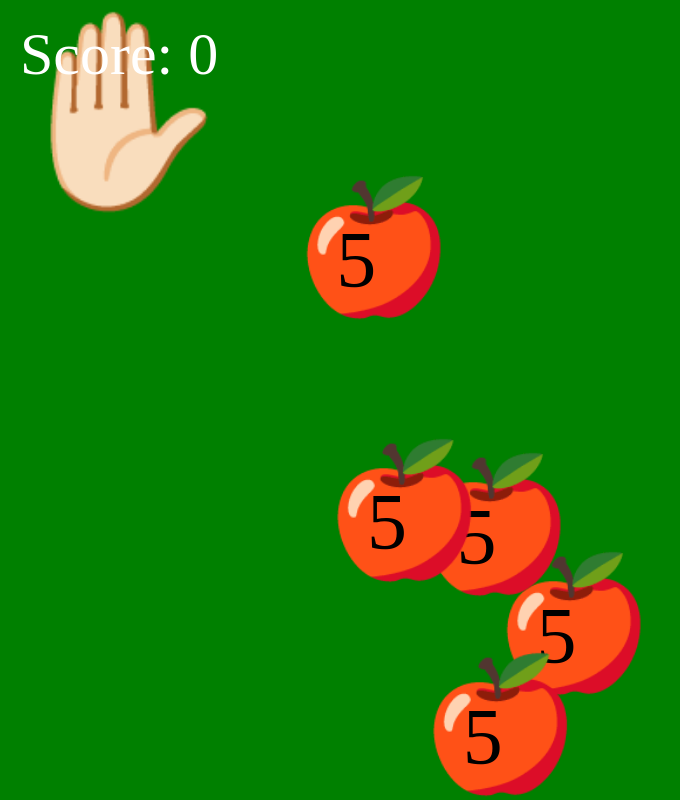
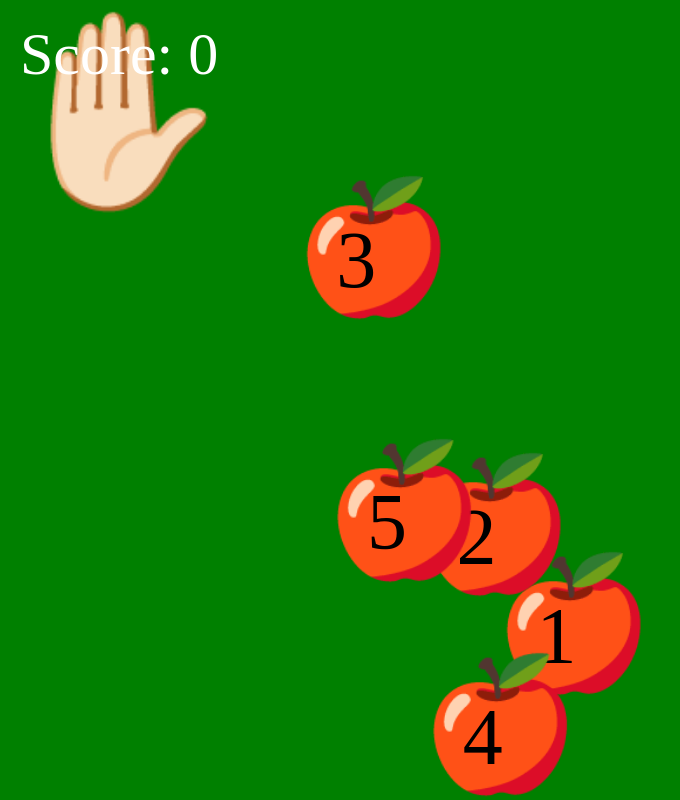
Before and after one commit to sabatoc/programming-lessons, a plain HTML site: page websites/game/game.html in a window 1280 px wide. Shown: the whole page, without its empty margins (0-680 px from the left). Drawn offline with Linux system fonts and the light colour scheme.

Commit message:
Decrease counters every second

```diff
--- a/websites/game/script.js
+++ b/websites/game/script.js
@@ -48,8 +48,8 @@ function spawnTarget() {
 
 function spawnTargetCounter(targetX, targetY) {
     const targetCounter = document.createElement('div');
-    targetCounter.id = 'targetCounter';
-    targetCounter.textContent = '5';
+    targetCounter.className = 'targetCounter';
+    targetCounter.textContent = '6';
     targetCounter.style.left = (targetX + targetWidth/3) + 'px';
     targetCounter.style.top = (targetY + targetHeight/3) + 'px';
     targetCounter.style.position = 'absolute'; // Ensure this is set if not already in your CSS
@@ -57,5 +57,15 @@ function spawnTargetCounter(targetX, targetY) {
     gameContainer.appendChild(targetCounter);
 }
 
+function decreaseCounters() {
+    // Get all counters from the gameContainer element
+    const counters = document.getElementsByClassName('targetCounter');
+
+    for (i = 0; i < counters.length; i++) {
+        counters[i].textContent -= 1;
+    }
+}
+
 // Call spawnTarget every second
 setInterval(spawnTarget, 1000);
+setInterval(decreaseCounters, 1000);
--- a/websites/game/style.css
+++ b/websites/game/style.css
@@ -35,6 +35,6 @@ body, html {
     font-size: 128px; /* Size of the target */
 }
 
-#targetCounter {
+.targetCounter {
     font-size: 80px; /* Size of the counter displayed in the target */
 }
```
